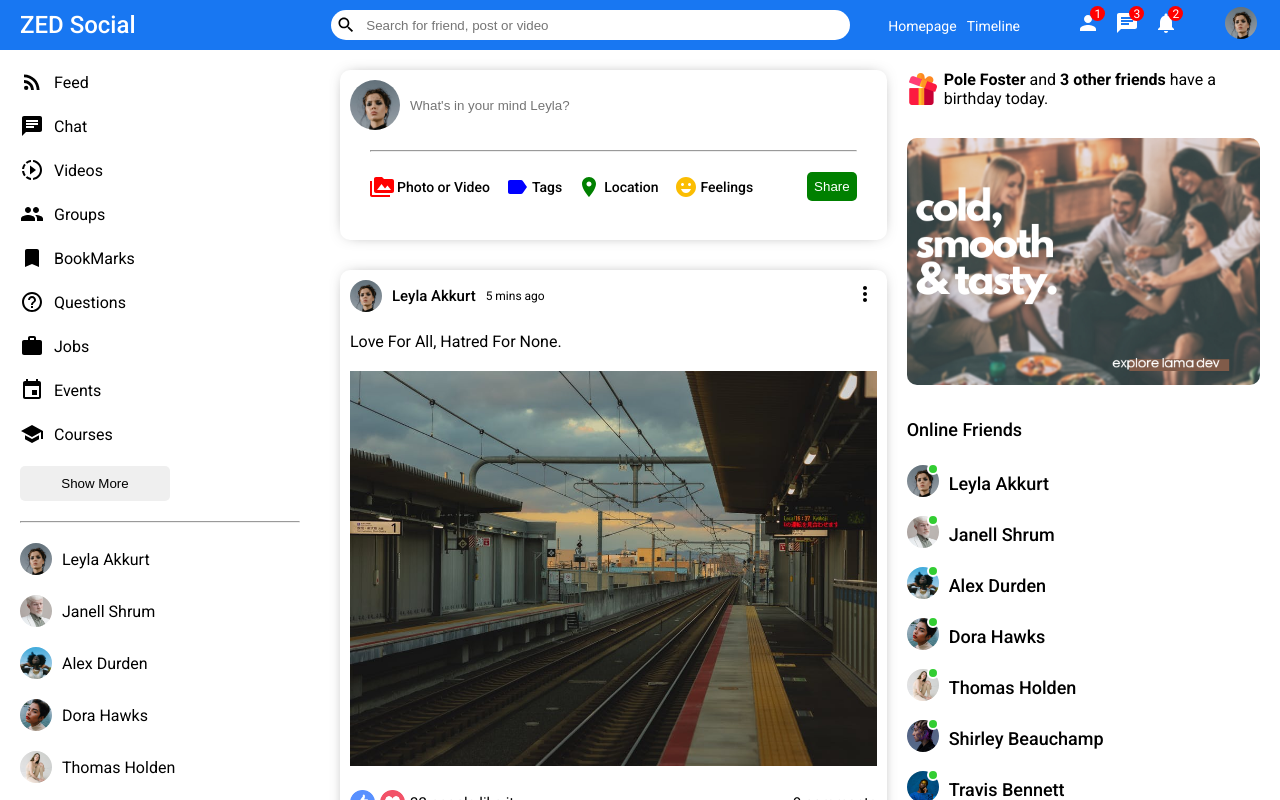
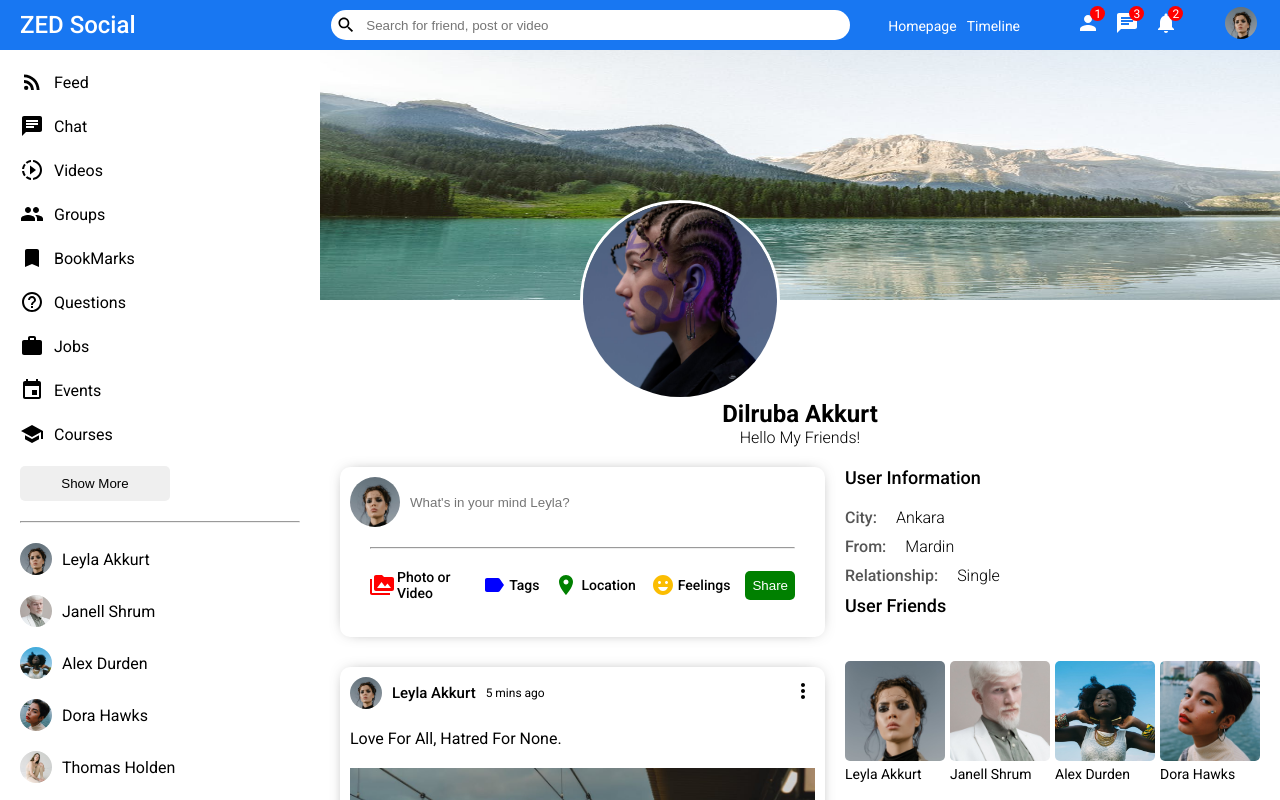
Before and after one commit to Leyla-Akkurt/React-Social-Media-App, a React (Vite) app: page /profile in a window 1280 px wide. Shown: the top 800 px of the page. Built offline with nearby package versions, Linux system fonts and the light colour scheme.

Commit message:
profile page was added

```diff
--- a/package.json
+++ b/package.json
@@ -15,7 +15,9 @@
     "@mui/icons-material": "^5.11.16",
     "@mui/material": "^5.13.3",
     "react": "^18.2.0",
-    "react-dom": "^18.2.0"
+    "react-dom": "^18.2.0",
+    "react-router": "^6.12.0",
+    "react-router-dom": "^6.12.0"
   },
   "devDependencies": {
     "@types/react": "^18.0.37",
--- a/src/App.jsx
+++ b/src/App.jsx
@@ -1,13 +1,23 @@
-import './App.css'
-import Home from './pages/home/Home'
+import "./App.css";
+import { BrowserRouter, Route, Routes } from "react-router-dom";
+import Home from "./pages/home/Home";
+import Profile from './pages/profile/Profile';
+import Login from './pages/login/Login';
+import Register from './pages/register/Register';
 
 function App() {
-
   return (
     <>
-     <Home/>
+      <BrowserRouter>
+        <Routes>
+          <Route index element={<Home />} />
+          <Route path="profile" element={<Profile/>} />
+          <Route path="login" element={<Login />} />
+          <Route path="register" element={<Register />} />
+        </Routes>
+      </BrowserRouter>
     </>
-  )
+  );
 }
 
-export default App
+export default App;
--- a/src/components/rightbar/Rightbar.jsx
+++ b/src/components/rightbar/Rightbar.jsx
@@ -1,11 +1,13 @@
 import "./rightbar.css";
-import {Users} from '../../data';
+import { Users } from "../../data";
 import Online from "../online/Online";
+import CloseFriend from './../closeFriend/CloseFriend';
+import UserFriends from './../userFriends/UserFriends';
 
-function Rightbar() {
-  return (
-    <div className="rightbar_container">
-      <div className="rightbarWrapper">
+function Rightbar({ profile }) {
+  const HomeRightbar = () => {
+    return (
+      <>
         <div className="birthdayContainer">
           <img src="src\assets\gift.png" alt="" className="birthdayImg" />
           <span className="birthdayText">
@@ -15,13 +17,52 @@ function Rightbar() {
         <img src="src\assets\ad.png" alt="" className="rightbarAd" />
         <ul className="rightbarFriends">
           <span className="rightbarFriendsText">Online Friends</span>
-            {Users.map( user=>(
-               <Online key={user.id} {...user}/>
-            )
+          {Users.map((user) => (
+            <Online key={user.id} {...user} />
+          ))}
+        </ul>
+      </>
+    );
+  };
 
-            )}
+  const ProfileRightbar = () => {
+    return (
+      <>
+        <h4 className="rightbarTitle">User Information</h4>
+        <div className="rightbarInfo">
+          <div className="rightbarInfoItem">
+            <span className="InfoKey">City: </span>
+            <span className="InfoValue">Ankara</span>
+          </div>
 
-        </ul>
+          <div className="rightbarInfoItem">
+            <span className="InfoKey">From: </span>
+            <span className="InfoValue">Mardin</span>
+          </div>
+
+          <div className="rightbarInfoItem">
+            <span className="InfoKey">Relationship: </span>
+            <span className="InfoValue">Single</span>
+          </div>
+
+        <h4 className="rightbarTitle">User Friends</h4>
+          <div className="rightbarFollowings">
+
+            {Users.map(user=>(
+              <UserFriends key={user.id} {...user}/>
+            ))}
+        </div>
+
+
+        </div>
+      </>
+    );
+  };
+
+  return (
+    <div className="rightbar_container">
+      <div className="rightbarWrapper">
+        {profile ? <ProfileRightbar /> : <HomeRightbar />}
       </div>
     </div>
   );
--- a/src/components/rightbar/rightbar.css
+++ b/src/components/rightbar/rightbar.css
@@ -29,6 +29,45 @@
   font-weight: 500;
   margin-bottom: 10px;
 }
+.rightbarFollowings{
+  /* display: flex;
+  flex-wrap: wrap;
+  justify-content: space-between; */
+  display:grid;
+  grid-template-columns: repeat(4,1fr);
+  gap:5px;
+
+
+}
+.rightbarTitle{
+  font-size: 18px;
+  font-weight: 500;
+  margin-bottom: 20px;
+}
+.rightbarInfo{
+  margin-bottom: 30px;
+}
+
+.rightbarInfoItem{
+  margin-bottom: 10px;
+}
+.InfoKey{
+  font-weight: 500;
+  margin-right: 15px;
+  color: #555;
+}
+
+.InfoValue{
+  font-weight: 300;
+}
+.rightbarFollowing{
+  display: flex;
+  flex-direction: column;
+  margin-bottom: 20px;
+  cursor: pointer;
+  margin-top:25px;
+
+}
 
 /* @media screen and (max-width: 852px) {
   .rightbar_container{
--- /dev/null
+++ b/src/components/userFriends/UserFriends.jsx
@@ -0,0 +1,16 @@
+import './userFriends.css';
+
+function UserFriends({profilePicture,username}) {
+  return (
+    <div className="rightbarFollowing">
+     <img
+              src={profilePicture}
+              alt=""
+              className="rightbarFollowingImg"
+            />
+            <span className="rightbarFollowingName">{username}</span>
+    </div>
+  )
+}
+
+export default UserFriends
--- /dev/null
+++ b/src/components/userFriends/userFriends.css
@@ -0,0 +1,10 @@
+.rightbarFollowingImg{
+    width:100px;
+    height: 100px;
+    object-fit: cover;
+    border-radius: 5px;
+  }
+.rightbarFollowingName{
+    font-size:14px;
+    margin-top: 5px;
+}
--- /dev/null
+++ b/src/pages/login/Login.jsx
@@ -0,0 +1,13 @@
+import './login.css';
+
+
+function Login() {
+  return (
+    <div>
+      Login
+    </div>
+
+  )
+}
+
+export default Login
--- /dev/null
+++ b/src/pages/profile/Profile.jsx
@@ -0,0 +1,36 @@
+import "./profile.css";
+import Topbar from "./../../components/topbar/Topbar";
+import Sidebar from "./../../components/sidebar/Sidebar";
+import Feed from "./../../components/feed/Feed";
+import Rightbar from "./../../components/rightbar/Rightbar";
+
+function Profile() {
+  return (
+    <>
+      <Topbar />
+      <div className="profile_Container">
+        <div className="profileLeft">
+          <Sidebar />
+        </div>
+        <div className="profileRight">
+          <div className="profileRight_Top">
+            <div className="profileCover">
+              <img src="src\assets\post\3.jpeg" alt="" className="coverImg" />
+              <img src="src\assets\person\6.jpeg" alt="" className="userImg" />
+            </div>
+            <div className="profileInfo">
+              <h4 className="profileInfoName">Dilruba Akkurt</h4>
+              <span className="profileDesc">Hello My Friends!</span>
+            </div>
+          </div>
+          <div className="profileRight_Bottom">
+            <Feed />
+            <Rightbar profile/>
+          </div>
+        </div>
+      </div>
+    </>
+  );
+}
+
+export default Profile;
--- /dev/null
+++ b/src/pages/profile/profile.css
@@ -0,0 +1,44 @@
+.profile_Container{
+    display:flex;
+
+}
+.profileLeft{
+    flex:3;
+}
+.profileRight{
+    flex:9;
+}
+.profileCover{
+    position:relative;
+    height: 320px;
+}
+.coverImg{
+    width:100%;
+    height:250px;
+}
+.userImg{
+    width:200px;
+    height: 200px;
+    border-radius: 50%;
+    border:3px solid white;
+    position:absolute;
+    top:150px;
+    right:500px;
+    object-fit: cover;
+}
+.profileInfo{
+    display: flex;
+    flex-direction: column;
+    align-items: center;
+    justify-content: center;
+    margin-top: 30px;
+}
+.profileInfoName{
+    font-size:24px;
+}
+.profileDesc{
+    font-weight: 300;
+}
+.profileRight_Bottom{
+    display: flex;
+}
--- /dev/null
+++ b/src/pages/register/Register.jsx
@@ -0,0 +1,9 @@
+import './register.css';
+
+function Register() {
+  return (
+    <div>Register</div>
+  )
+}
+
+export default Register
```
Also changed, not shown: src/pages/login/login.css (added), src/pages/register/register.css (added), 1 other file (tests, documents, lock files or other folders).
